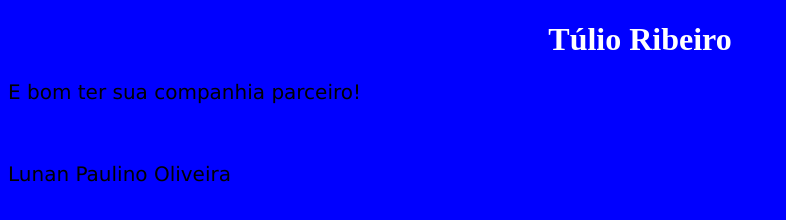
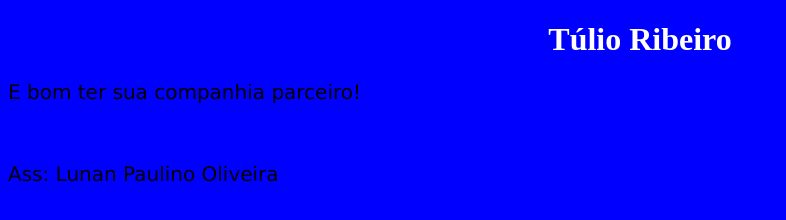
Before and after one commit to Lunanxz/pessoa-especial, a plain HTML site: page index.html in a window 1280 px wide. Shown: the whole page, without its empty margins (0-786 px from the left). Drawn offline with Linux system fonts and the light colour scheme.

Commit message:
Update index.html

```diff
--- a/index.html
+++ b/index.html
@@ -10,6 +10,6 @@
     <h1>Túlio Ribeiro</h1>
     <p>E bom ter sua companhia parceiro!</p>
 		<br>
-		<p>Lunan Paulino Oliveira</p>
+		<p>Ass: Lunan Paulino Oliveira</p>
   </body>
 </html>
```
